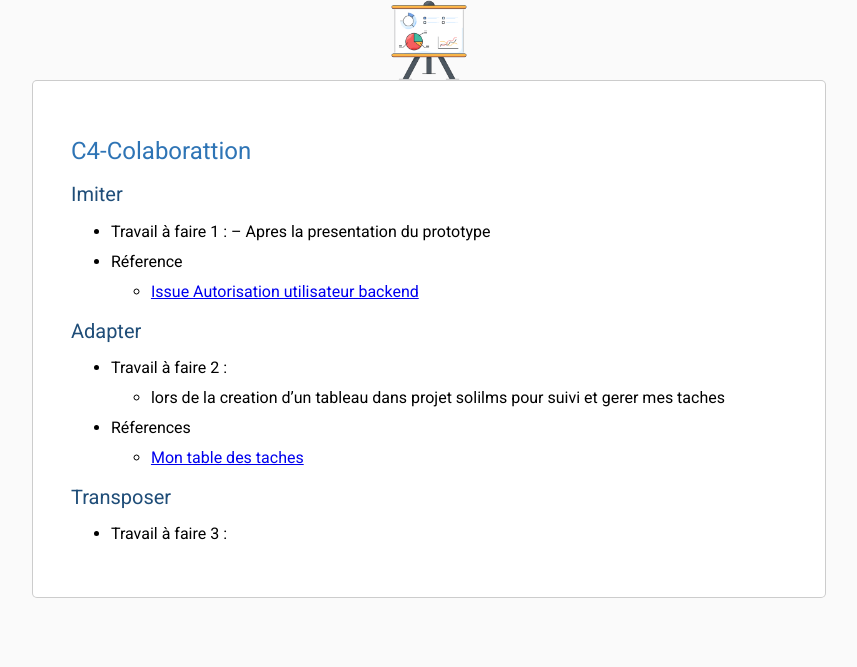
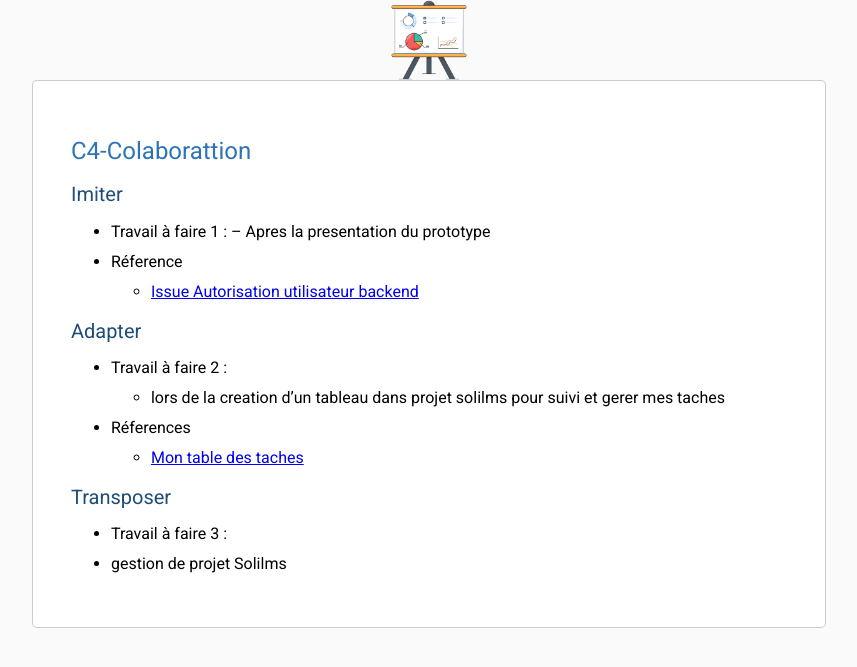
Before and after one commit to solicoders/evaluation, a Jekyll site: the page built from docs/Yasmine-daifane/C4_Colaborattion-Yasmine-daifane.md, in a window 1280 px wide. Shown: the top 667 px of the page, without its empty margins (211-1068 px from the left). Built offline with Jekyll 4.4.1, drawn with Linux system fonts in a browser that asks for light colours; our own code applies the rules of GitHub Pages for plain Markdown files.

Commit message:
add transposer

```diff
--- a/docs/Yasmine-daifane/C4_Colaborattion-Yasmine-daifane.md
+++ b/docs/Yasmine-daifane/C4_Colaborattion-Yasmine-daifane.md
@@ -23,3 +23,5 @@ package : Yasmine-daifane
 ### Transposer
 
 - Travail à faire 3 :
+
+ - gestion de projet Solilms
```
